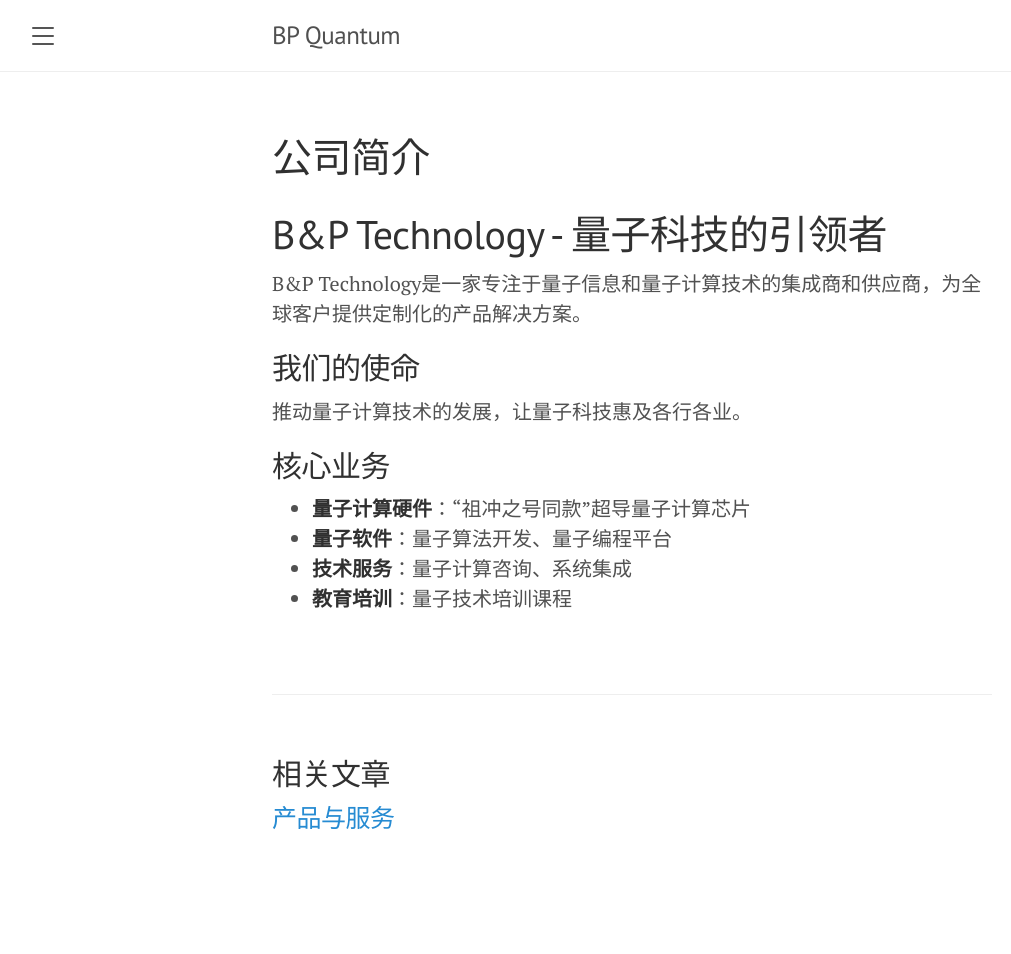
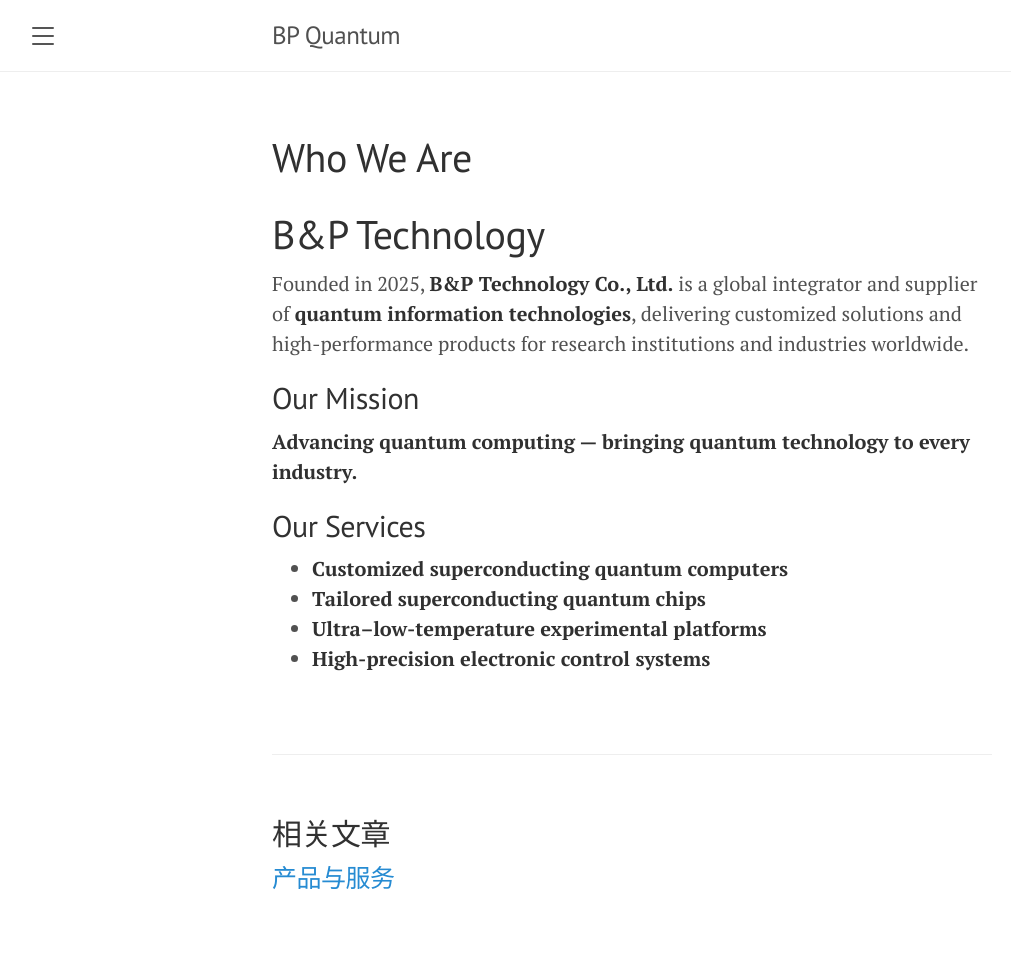
Before and after one commit to WENXINXU-quantum/BPtech, a Jekyll site: the page built from _posts/2025-10-24-intro.md, in a window 1280 px wide. Shown: the whole page, without its empty margins (8-1019 px from the left). Built offline with Jekyll 4.4.1, drawn with Linux system fonts in a browser that asks for light colours; before the commit the page ends 900 px from its top, so only the background shows below that.

Commit message:
Update 2025-10-24-intro.md

```diff
--- a/_posts/2025-10-24-intro.md
+++ b/_posts/2025-10-24-intro.md
@@ -1,19 +1,19 @@
 ---
 layout: post
-title: "公司简介"
+title: "Who We Are"
 ---
 
-# B&P Technology - 量子科技的引领者
+# B&P Technology
 
-B&P Technology是一家专注于量子信息和量子计算技术的集成商和供应商，为全球客户提供定制化的产品解决方案。
+Founded in 2025, **B&P Technology Co., Ltd.** is a global integrator and supplier of **quantum information technologies**, delivering customized solutions and high-performance products for research institutions and industries worldwide.
 
-## 我们的使命
+## Our Mission
 
-推动量子计算技术的发展，让量子科技惠及各行各业。
+**Advancing quantum computing — bringing quantum technology to every industry.**
 
-## 核心业务
+## Our Services
 
-- **量子计算硬件**：“祖冲之号同款”超导量子计算芯片
-- **量子软件**：量子算法开发、量子编程平台
-- **技术服务**：量子计算咨询、系统集成
-- **教育培训**：量子技术培训课程
+- **Customized superconducting quantum computers**
+- **Tailored superconducting quantum chips**
+- **Ultra–low-temperature experimental platforms**
+- **High-precision electronic control systems**
```
